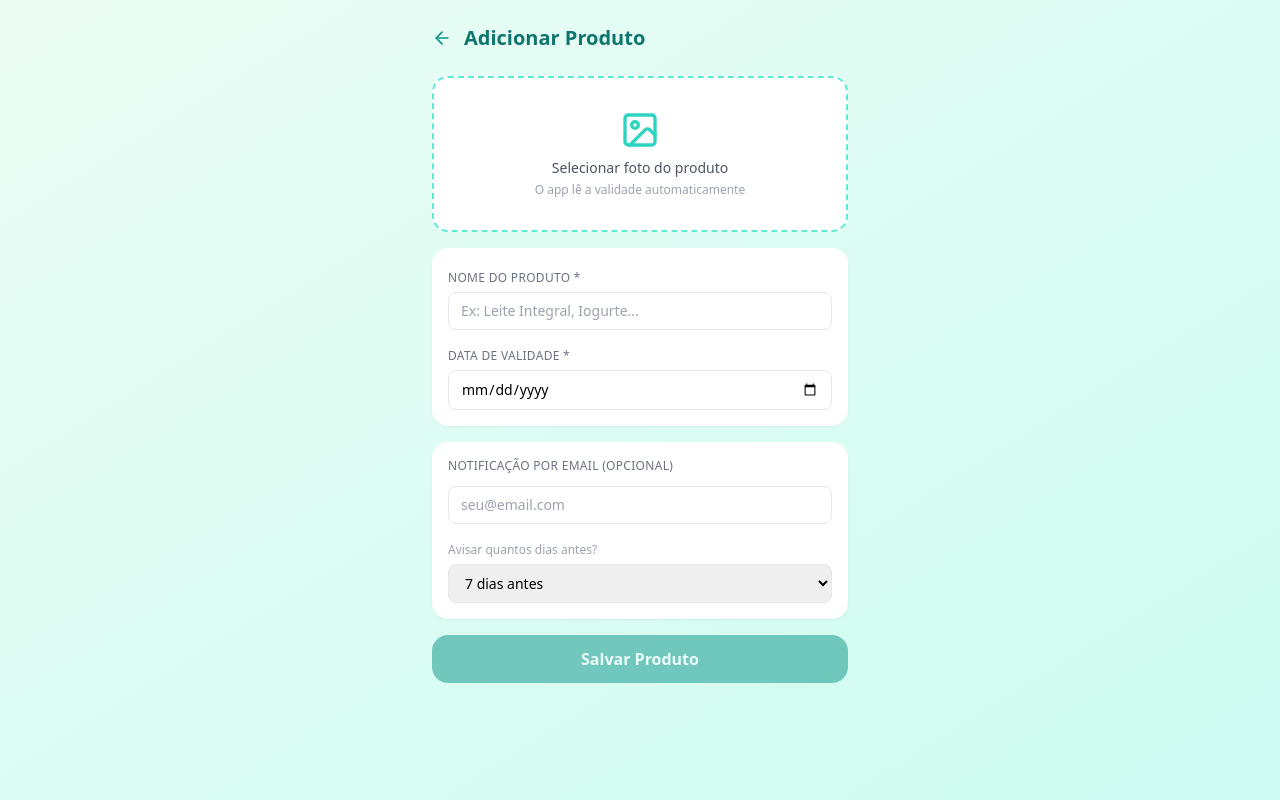
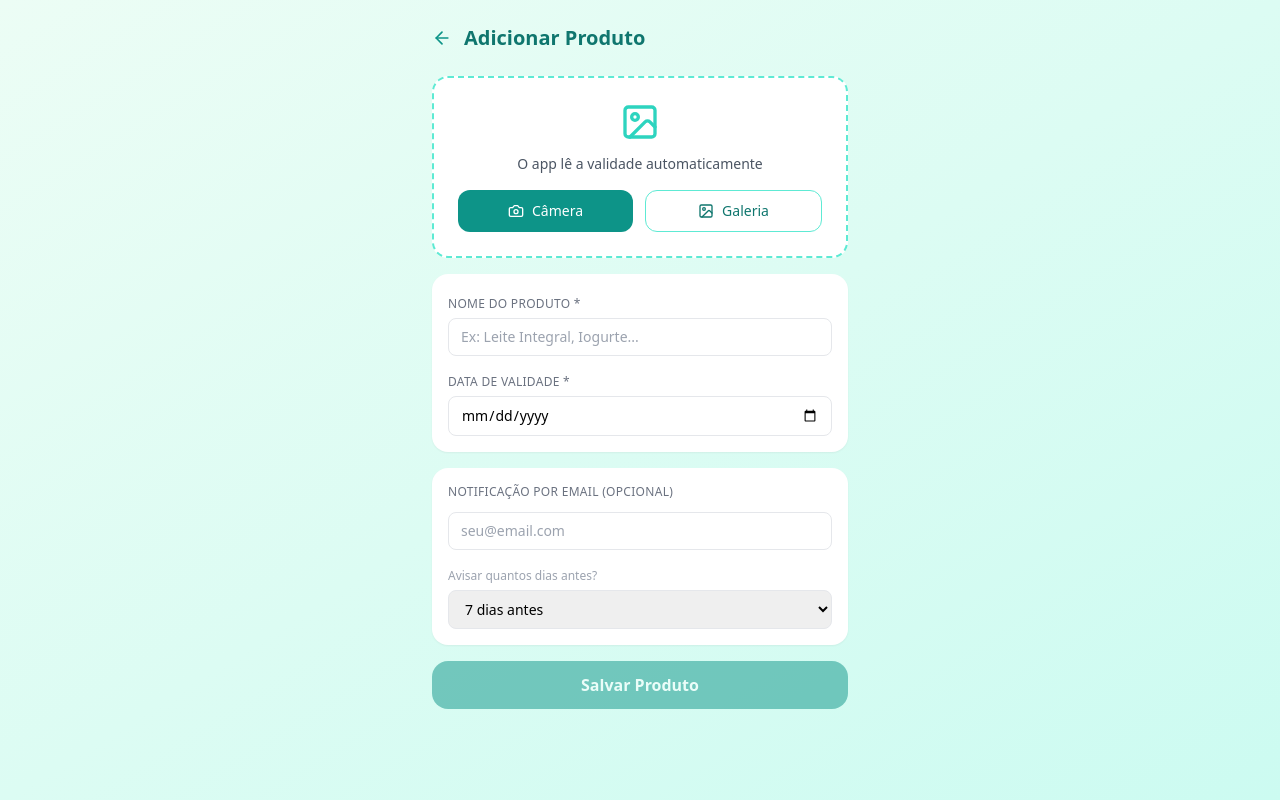
Before and after one commit to ataircarvalhosjc/venceai, a Next.js app: page /adicionar in a window 1280 px wide. Built offline with nearby package versions, Linux system fonts and the light colour scheme.

Commit message:
feat: add camera and gallery buttons using native input capture

```diff
--- a/app/adicionar/page.tsx
+++ b/app/adicionar/page.tsx
@@ -2,12 +2,13 @@
 
 import { useState, useRef } from "react";
 import { useRouter } from "next/navigation";
-import { ImageIcon, X, Loader2, ArrowLeft } from "lucide-react";
+import { ImageIcon, Camera, X, Loader2, ArrowLeft } from "lucide-react";
 import Link from "next/link";
 
 export default function Adicionar() {
   const router = useRouter();
   const fileRef = useRef<HTMLInputElement>(null);
+  const cameraRef = useRef<HTMLInputElement>(null);
   const [preview, setPreview] = useState<string | null>(null);
   const [base64, setBase64] = useState<string | null>(null);
   const [nome, setNome] = useState("");
@@ -90,15 +91,28 @@ export default function Adicionar() {
               )}
             </div>
           ) : (
-            <div
-              onClick={() => fileRef.current?.click()}
-              className="bg-white border-2 border-dashed border-teal-300 rounded-2xl p-8 text-center cursor-pointer hover:border-teal-500 transition-colors"
-            >
-              <ImageIcon className="w-10 h-10 text-teal-400 mx-auto mb-2" />
-              <p className="text-sm font-medium text-gray-600">Selecionar foto do produto</p>
-              <p className="text-xs text-gray-400 mt-1">O app lê a validade automaticamente</p>
+            <div className="bg-white border-2 border-dashed border-teal-300 rounded-2xl p-6 text-center">
+              <ImageIcon className="w-10 h-10 text-teal-400 mx-auto mb-3" />
+              <p className="text-sm font-medium text-gray-600 mb-4">O app lê a validade automaticamente</p>
+              <div className="flex gap-3">
+                <button
+                  onClick={() => cameraRef.current?.click()}
+                  className="flex-1 flex items-center justify-center gap-2 bg-teal-600 text-white py-2.5 rounded-xl text-sm font-medium hover:bg-teal-700 transition-colors"
+                >
+                  <Camera className="w-4 h-4" />
+                  Câmera
+                </button>
+                <button
+                  onClick={() => fileRef.current?.click()}
+                  className="flex-1 flex items-center justify-center gap-2 bg-white border border-teal-300 text-teal-700 py-2.5 rounded-xl text-sm font-medium hover:bg-teal-50 transition-colors"
+                >
+                  <ImageIcon className="w-4 h-4" />
+                  Galeria
+                </button>
+              </div>
             </div>
           )}
+          <input ref={cameraRef} type="file" accept="image/*" capture="environment" className="hidden" onChange={(e) => { const f = e.target.files?.[0]; if (f) handleFoto(f); }} />
           <input ref={fileRef} type="file" accept="image/*" className="hidden" onChange={(e) => { const f = e.target.files?.[0]; if (f) handleFoto(f); }} />
 
           {/* Campos */}
```
